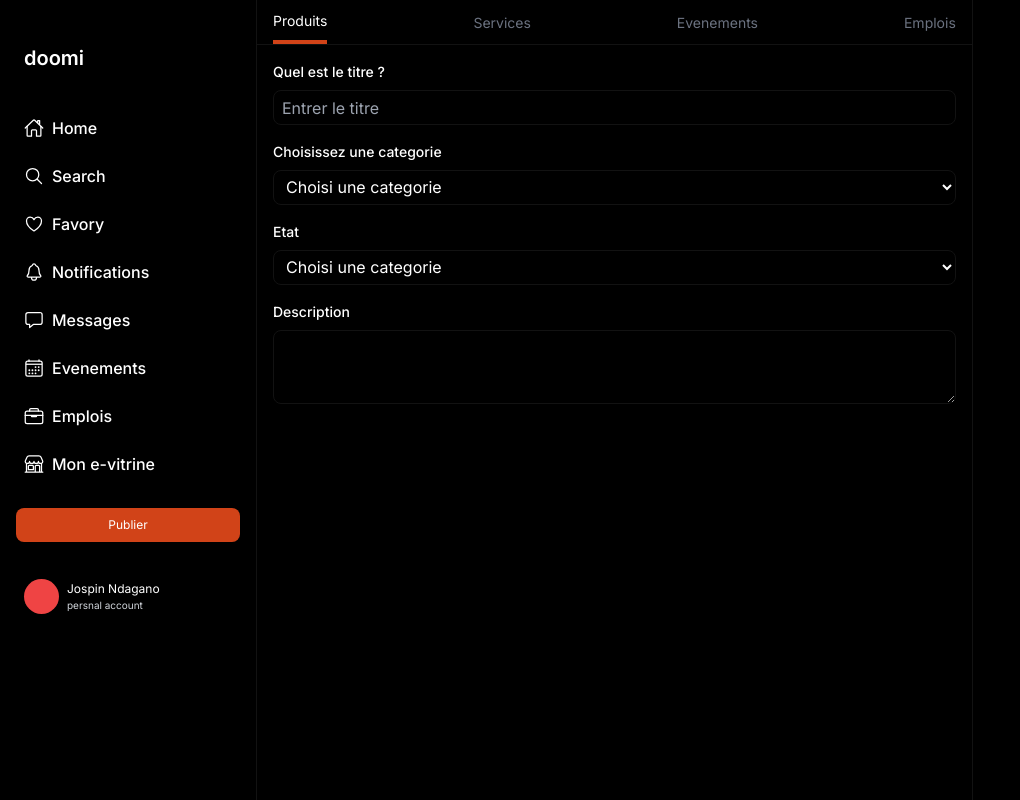
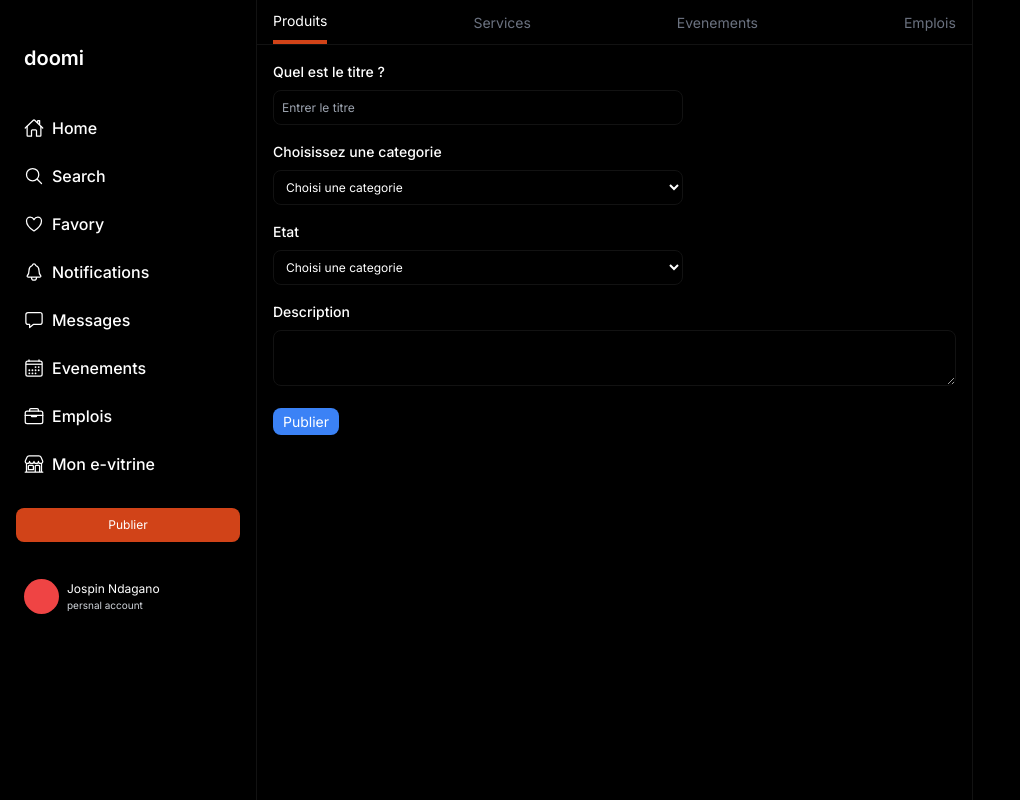
Before and after one commit to Jospin6/doomi, a Next.js app: page /nouveau in a window 1280 px wide. Shown: the whole page, without its empty margins (0-1020 px from the left). Built offline with nearby package versions, Linux system fonts and the light colour scheme.

Commit message:
Code refactoring

```diff
--- a/src/app/nouveau/page.tsx
+++ b/src/app/nouveau/page.tsx
@@ -16,14 +16,21 @@ export default function Nouveau() {
                 </div>
             </div>
             <div className="p-4 ">
-                <Input
-                    type="text"
-                    id="title"
-                    placeholder="Entrer le titre"
-                    label="Quel est le titre ?" />
-                <SelectInput id="categ" name="category" label="Choisissez une categorie"/>
-                <SelectInput id="categ" name="category" label="Etat"/>
-                <TextArea id="descr" label="Description"/>
+                <div className="w-[60%]">
+                    <Input
+                        type="text"
+                        id="title"
+                        placeholder="Entrer le titre"
+                        label="Quel est le titre ?" />
+                </div>
+                <div className="w-[60%]">
+                    <SelectInput id="categ" name="category" label="Choisissez une categorie" />
+                    <SelectInput id="categ" name="category" label="Etat" />
+                </div>
+                <TextArea id="descr" label="Description" />
+                <div>
+                    <button className="bg-blue-500 rounded-lg text-[14px] px-[10px] py-[3px]">Publier</button>
+                </div>
             </div>
         </div>
 
--- a/src/components/Input.tsx
+++ b/src/components/Input.tsx
@@ -13,7 +13,7 @@ export const Input = ({type, id, placeholder, label}: InputProps) => {
         <input
             type={type}
             className="w-full border-[1px] h-[35px] rounded-lg border-[#121212]
-            outline-none mr-2 bg-transparent pl-2"
+            outline-none mr-2 text-[12px] bg-transparent pl-2"
             id={id}
             placeholder={placeholder}/>
     </div>
--- a/src/components/SelectInput.tsx
+++ b/src/components/SelectInput.tsx
@@ -9,7 +9,7 @@ export const SelectInput = ({id, label, name}: SelectInputProps) => {
     return <div className="mb-4">
          <label htmlFor={id} className="font-[500] text-[14px] block mb-2"> {label} </label>
         <select name={name} id={id} className="w-full border-[1px] h-[35px] rounded-lg border-[#121212]
-            outline-none mr-2 bg-transparent pl-2" >
+            outline-none mr-2 bg-transparent pl-2 text-[12px]" >
             <option value="" className="text-gray-500">Choisi une categorie</option>
             <option value="" className="text-black">Vetements</option>
             <option value="" className="text-black">Bijoux</option>
--- a/src/components/TextArea.tsx
+++ b/src/components/TextArea.tsx
@@ -1,13 +1,13 @@
 
-type TextArea = {
+type TextAreaProps = {
     id: string,
     label: string
 }
 
-export const TextArea = ({id, label}: TextArea) => {
+export const TextArea = ({id, label}: TextAreaProps) => {
     return <div className="mb-4 text-white">
         <label htmlFor={id} className="font-[500] text-[14px] block mb-2"> {label} </label>
         <textarea name="" rows={3} id={id} className="w-full border-[1px] rounded-lg border-[#121212]
-            outline-none mr-2 bg-transparent pl-2" />
+            outline-none text-[12px] mr-2 bg-transparent pl-2" />
     </div>
 }
```
